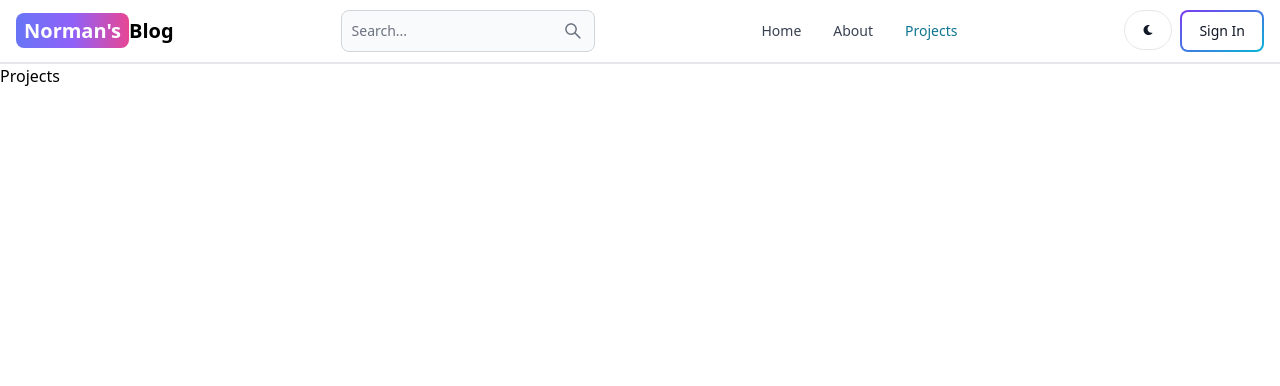
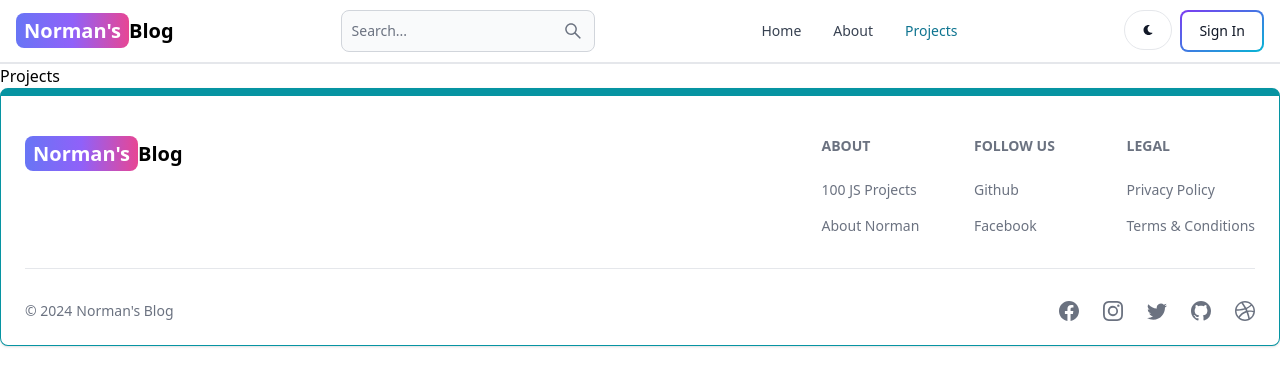
Before and after one commit to idnorman/mern-blog, a React (Vite) app in the folder client/: page /projects in a window 1280 px wide. Shown: the top 386 px of the page. Built offline with nearby package versions, Linux system fonts and the light colour scheme.

Commit message:
create and add footer component

```diff
--- a/client/src/App.jsx
+++ b/client/src/App.jsx
@@ -7,6 +7,7 @@
 import Projects from './pages/Projects'
 import Dashborad from './pages/Dashborad'
 import Header from './components/Header'
+import Footer from './components/Footer'
 
 
 export default function App() {
@@ -21,6 +22,7 @@
         <Route path='/dashboard' element={<Dashborad/>}/>
         <Route path='/projects' element={<Projects/>}/>
       </Routes>
+      <Footer/>
     </BrowserRouter>
   )
 }
--- /dev/null
+++ b/client/src/components/Footer.jsx
@@ -0,0 +1,110 @@
+import { Footer as FlowbiteFooter } from "flowbite-react";
+import React from "react";
+import { Link } from "react-router-dom";
+import {
+  BsFacebook,
+  BsInstagram,
+  BsTwitter,
+  BsGithub,
+  BsDribbble,
+} from "react-icons/bs";
+
+export default function Footer() {
+  return (
+    <FlowbiteFooter container className="border border-t-8 border-teal-500">
+      <div className="w-full max-w-7xl mx-auto">
+        <div className="grid w-full justify-between sm:flex md:grid-col-1">
+          <div className="mt-5">
+            <Link
+              to="/"
+              className="self-center whitespace-nowrap text-lg sm:text-xl font-semibold dark:text-white"
+            >
+              <span className="px-2 py-1 bg-gradient-to-r from-indigo-500 via-purple-500 to-pink-500 rounded-lg text-white">
+                Norman's
+              </span>
+              Blog
+            </Link>
+          </div>
+          <div className="grid grid-cols-2 gap-8 mt-4 sm:grid-cols-3 sm:gap-6">
+            <div>
+              <FlowbiteFooter.Title title="About" />
+              <FlowbiteFooter.LinkGroup col>
+                <FlowbiteFooter.Link
+                  href="#"
+                  target="_blank"
+                  rel="noopener noreferrer"
+                >
+                  100 JS Projects
+                </FlowbiteFooter.Link>
+                <FlowbiteFooter.Link
+                  href="#"
+                  target="_blank"
+                  rel="noopener noreferrer"
+                >
+                  About Norman
+                </FlowbiteFooter.Link>
+              </FlowbiteFooter.LinkGroup>
+            </div>
+            <div>
+              <FlowbiteFooter.Title title="Follow Us" />
+              <FlowbiteFooter.LinkGroup col>
+                <FlowbiteFooter.Link
+                  href="#"
+                  target="_blank"
+                  rel="noopener noreferrer"
+                >
+                  Github
+                </FlowbiteFooter.Link>
+                <FlowbiteFooter.Link
+                  href="#"
+                  target="_blank"
+                  rel="noopener noreferrer"
+                >
+                  Facebook
+                </FlowbiteFooter.Link>
+              </FlowbiteFooter.LinkGroup>
+            </div>
+            <div>
+              <FlowbiteFooter.Title title="Legal" />
+              <FlowbiteFooter.LinkGroup col>
+                <FlowbiteFooter.Link
+                  href="#"
+                  target="_blank"
+                  rel="noopener noreferrer"
+                >
+                  Privacy Policy
+                </FlowbiteFooter.Link>
+                <FlowbiteFooter.Link
+                  href="#"
+                  target="_blank"
+                  rel="noopener noreferrer"
+                >
+                  Terms &amp; Conditions
+                </FlowbiteFooter.Link>
+              </FlowbiteFooter.LinkGroup>
+            </div>
+          </div>
+        </div>
+        <FlowbiteFooter.Divider />
+        <div className="sm:grid sm:grid-cols-2">
+          <div className="sm:w-full sm:flex">
+            <FlowbiteFooter.Copyright
+              href="#"
+              by="Norman's Blog"
+              year={new Date().getFullYear()}
+            />
+          </div>
+          <div className="sm:w-full sm:flex sm:justify-end">
+            <div className="flex gap-6 sm:mt-0 mt-4 sm:justify-center">
+              <FlowbiteFooter.Icon href="#" icon={BsFacebook} />
+              <FlowbiteFooter.Icon href="#" icon={BsInstagram} />
+              <FlowbiteFooter.Icon href="#" icon={BsTwitter} />
+              <FlowbiteFooter.Icon href="#" icon={BsGithub} />
+              <FlowbiteFooter.Icon href="#" icon={BsDribbble} />
+            </div>
+          </div>
+        </div>
+      </div>
+    </FlowbiteFooter>
+  );
+}
```
